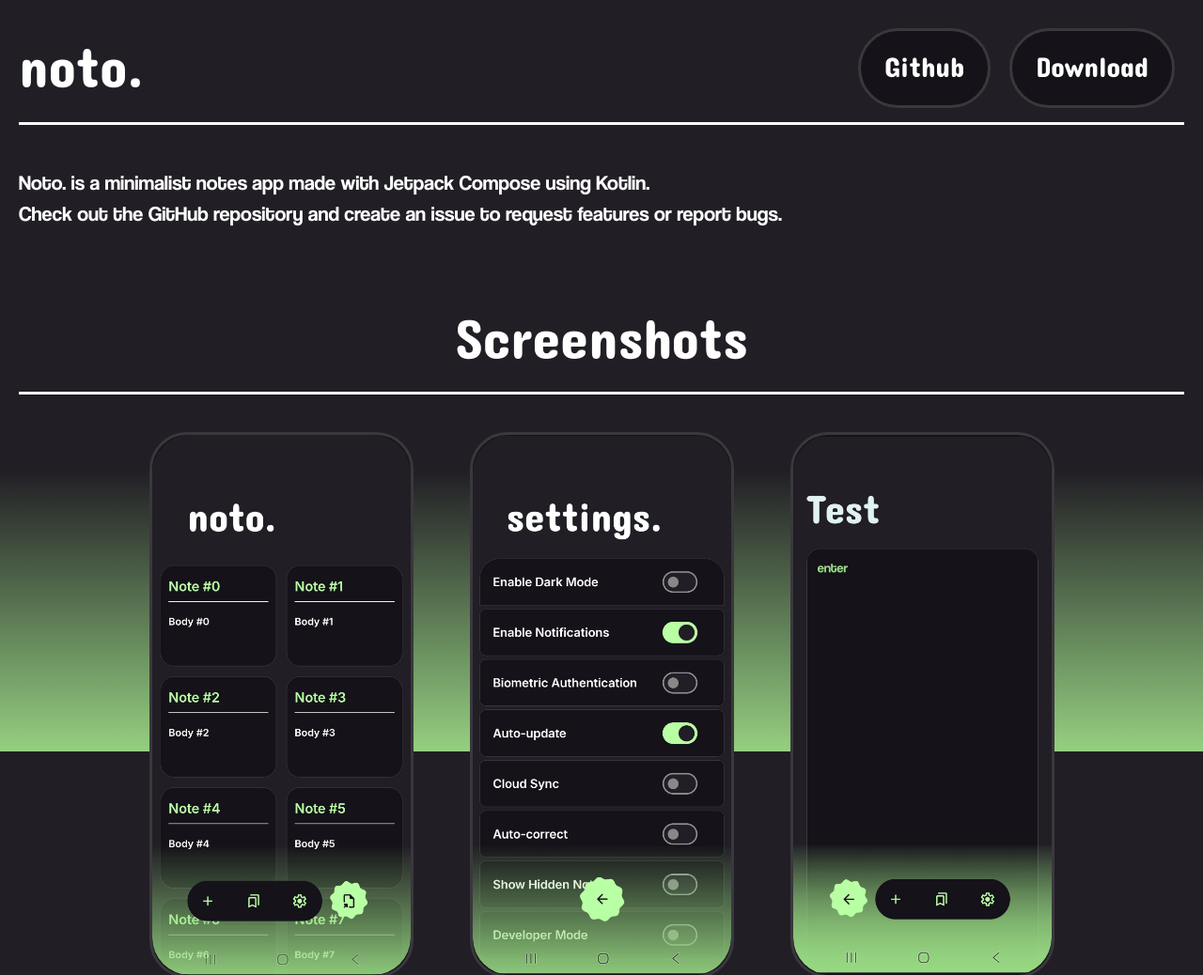
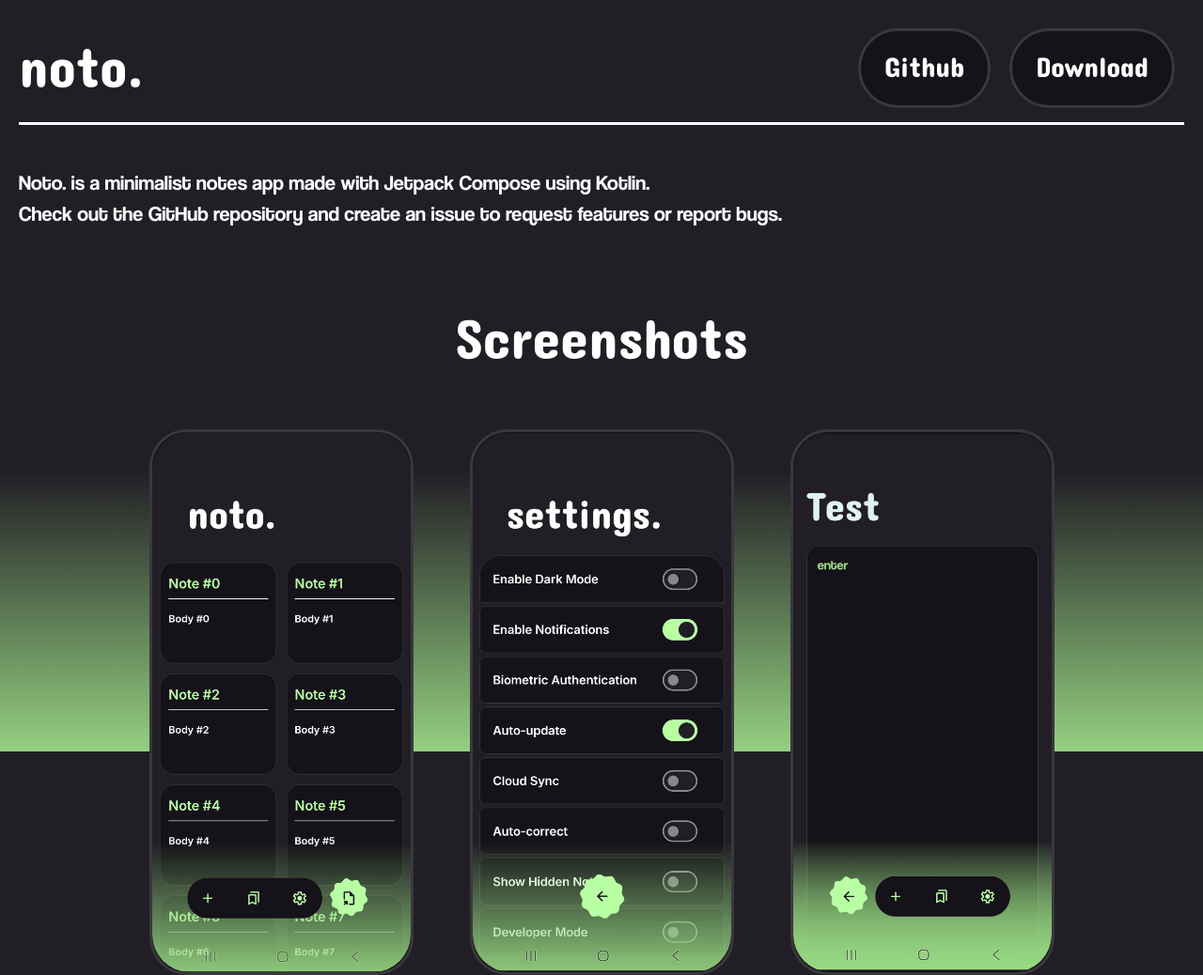
Before and after one commit to dilan012345/Noto, a plain HTML site: page index.html in a window 1280 px wide. Shown: the top 1038 px of the page at 94% size. Drawn offline with Linux system fonts and the light colour scheme.

Commit message:
Update index.html

```diff
--- a/index.html
+++ b/index.html
@@ -103,7 +103,7 @@
     text-align: center;
     font-family: "Dangrek";
     font-size: 60px;
-    border-bottom: 3px solid white;
+
 }
 
 
```
